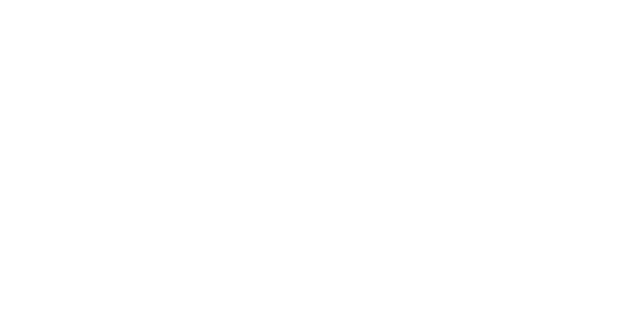
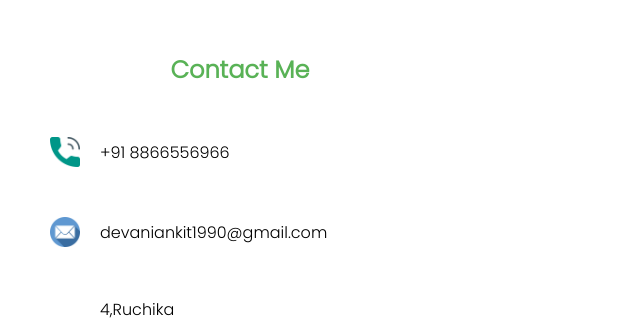
Before and after one commit to ankitdevani17/React--Portfolio, a React (Create React App) app: page / in a window 1280 px wide. Shown: the part 2423-2749 px from the top of the page, without its empty margins (0-640 px from the left). Before the commit the page ends 2475 px from the top, so only its background shows below. Built offline with nearby package versions, Linux system fonts and the light colour scheme.

Commit message:
Contact Component Created

```diff
--- a/src/App.jsx
+++ b/src/App.jsx
@@ -1,10 +1,12 @@
 import Intro from "./Components/Intro";
 import About from "./Components/About";
 import Projects from "./Components/Projects";
+import Contact from "./Components/Contact";
 const App = () => {
   return <div> <Intro/>
   <About/>
   <Projects/>
+  <Contact/>
   </div>
 };
 
--- a/src/Components/About.css
+++ b/src/Components/About.css
@@ -2,9 +2,11 @@
     display:flex;
     height:100vh;
     margin-top:20px;
+    align-items:center;
 }
 .a-left{
         flex: 50%;
+        position: relative;
 
 }
 .a-left h2{
@@ -26,6 +28,7 @@ text-align: space-between;
 }
 ul li{
         margin:10px;
+        font-weight:bold;
 }
 .a-desc{
         margin-top:15px;
@@ -58,3 +61,12 @@ ul li{
         color:red;
         background:black;
 }
+.img-bg{
+        clip-path: polygon(36% 53%, 0% 100%, 0 0);
+        background-color: #59b256;
+        width: 20%;
+        height:50%;
+        position: absolute;
+        top:0;
+        right:0;
+}
--- a/src/Components/About.jsx
+++ b/src/Components/About.jsx
@@ -7,16 +7,16 @@ const About = () => {
         <div class="a">
          <div class="a-left">
          <h2> About Me</h2>
+
          <p className="a-desc">
          I am a third year CSE Undergrad at Ahmedabad University.
-         My area of interests are Web Development & Design.
+         My area of interests are Web Development & Design.  </p>
          <div className="icons">
          <a href="https://www.linkedin.com/in/ankit-devani-417651190/" class="fa fa-linkedin" target="__ankit"></a>
          <a href="https://github.com/ankitdevani17" class="fa fa-github" target="__ankit"></a>
          <a href="mailto:devaniankit1990@.gmail.com" class="fa fa-envelope" target="__ankit"></a>
          </div>
 
-        </p>
          </div>
 
         <div class="a-right">
--- /dev/null
+++ b/src/Components/Contact.css
@@ -0,0 +1,43 @@
+.c{
+    height:100vh;
+
+}
+.c{
+    display : flex;
+    height : 100vh;
+
+}
+h2{
+    text-align : center
+}
+.c-left {
+    padding: 0px 50px;
+    flex: 50%;
+    display: flex;
+    flex-direction:column;
+    align-items: center;
+    justify-content: center;
+  }
+
+  .c-right {
+    flex: 50%;
+  }
+  .c-title {
+    font-size: 60px;
+    width: 80%;
+  }
+
+  .c-info-item {
+    display: flex;
+    align-items: center;
+    margin: 50px 0px;
+    font-weight: 300;
+    width: 70%;
+    text-align: left;
+  }
+
+  .c-icon {
+    width: 30px;
+    height: 30px;
+    margin-right: 20px;
+  }
--- /dev/null
+++ b/src/Components/Contact.jsx
@@ -0,0 +1,36 @@
+import React from 'react'
+import "./Contact.css";
+import Phone from "../images/phone.png";
+import Email from "../images/email.png";
+import Address from "../images/address.png";
+function Contact() {
+    return (
+        <div className="c">
+  <div className="c-wrapper">
+  <h2>Contact Me</h2>
+      <div className="c-left">
+          <div className="c-info">
+            <div className="c-info-item">
+              <img src={Phone} alt="" className="c-icon" />
+              +91 8866556966
+            </div>
+            <div className="c-info-item">
+              <img className="c-icon" src={Email} alt="" />
+              devaniankit1990@gmail.com
+            </div>
+            <div className="c-info-item">
+              <img className="c-icon" src={Address} alt="" />
+              4,Ruchika Apartment,ShantiSadan Society<br/>
+              Ellisbridge,Ahmedabad -380006
+            </div>
+          </div>
+        </div>
+      </div>
+      <div className="c-right">
+
+      </div>
+  </div>
+    )
+}
+
+export default Contact
--- a/src/Components/Intro.css
+++ b/src/Components/Intro.css
@@ -2,7 +2,6 @@
 .i{
     display : flex;
     height : 100vh;
-    padding-top:20px;
 
 }
 .i-left {
--- a/src/Components/Intro.jsx
+++ b/src/Components/Intro.jsx
@@ -5,7 +5,7 @@ const Intro = () => {
         <div className="i">
            <div className="i-left">
            <div className="i-left-wrapper">
-               <h2 className="i-intro"> Hello, My name is </h2>
+               <h1 className="i-intro"> Hello, My name is </h1>
                <h1 className="i-name"> Ankit Devani</h1>
                <div className="i-title">
                    <div className="i-title-wrapper">
```
